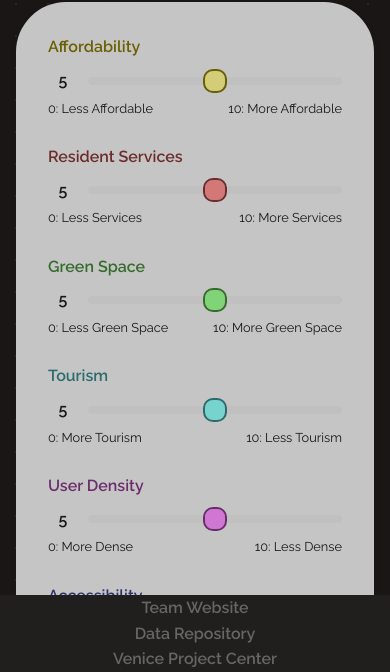
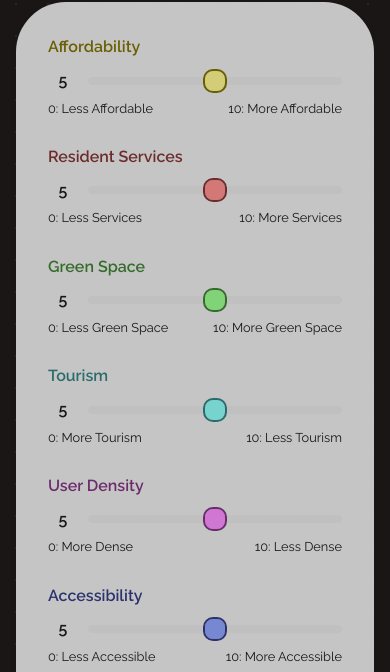
Before and after one commit to v25eIslands/Island-Matcher, a plain HTML site: page index.html in a window 390 px wide. Shown: the part 172-844 px from the top of the page. Drawn offline with Linux system fonts and the light colour scheme.

Commit message:
Update styles.css - now accounts for h4 footer and footer just stays at the bottom - sorry google mobile

```diff
--- a/styles.css
+++ b/styles.css
@@ -284,8 +284,6 @@ button:hover {
 }
 
 footer {
-    position: sticky;
-    bottom: 0;
     color: var(--text-light);
     text-align: center;
     justify-content: center;
@@ -297,7 +295,7 @@ footer a {
     color: var(--text-light);
 }
 
-footer p {
+footer h4 {
     display: inline-block;
     width: 15rem;
 }
```
